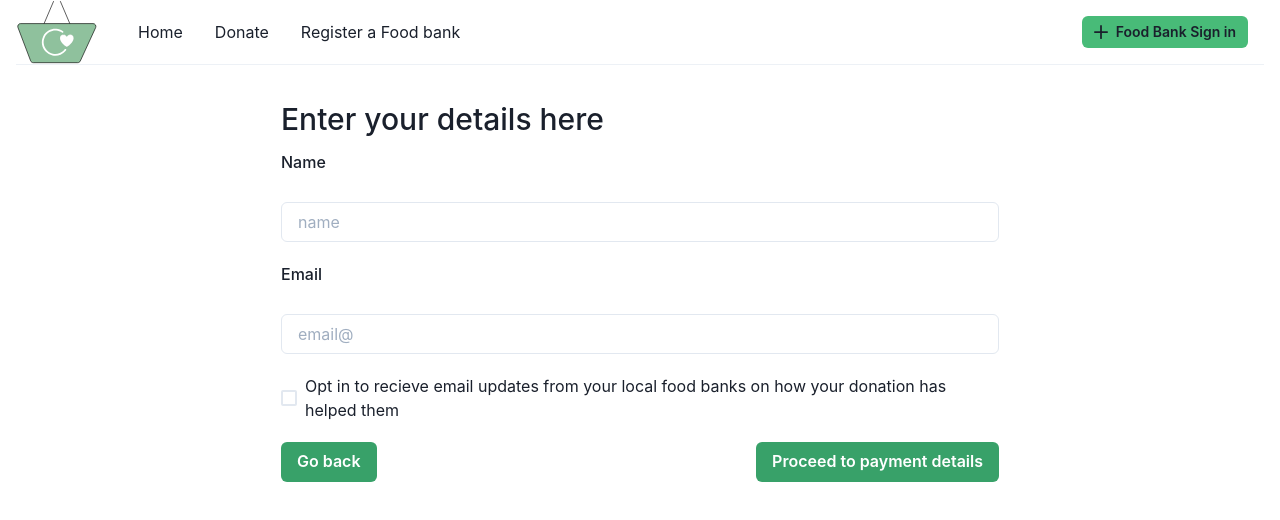
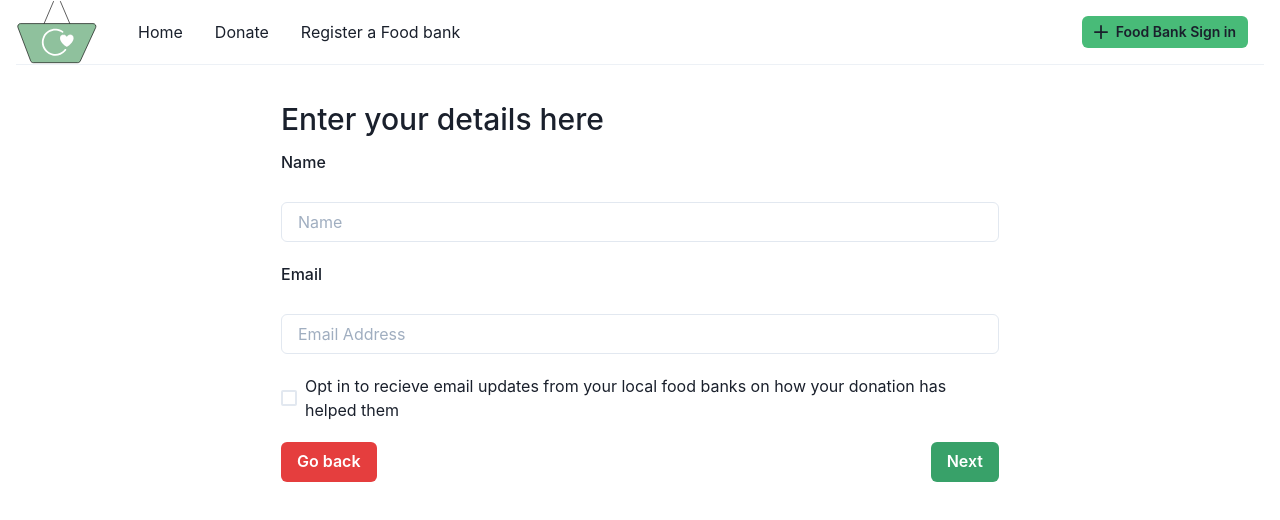
Before and after one commit to azy2k9/fund-my-foodbank, a Next.js app: page /donation in a window 1280 px wide. Shown: the top 520 px of the page. Built offline with nearby package versions, Linux system fonts and the light colour scheme.

Commit message:
move the form into the page

```diff
--- a/pages/components/donationform.tsx
+++ /dev/null
@@ -1,47 +0,0 @@
-import {Button, Checkbox, FormControl, FormLabel, Input} from "@chakra-ui/react";
-import Link from "next/link";
-import {Box, Container, Flex, Spacer} from "@chakra-ui/layout";
-
-export default () => {
-    //TODO const [required, updateRequired] = useState();
-    //TODO const [data, changeData] = useState();
-
-   //TODO const control = useRef(null);
-    const submit = () => {
-        //TODO: updateRequired((currentRequired) => )
-    };
-
-
-    return (
-        <Container maxWidth={750}>
-        <FormControl as={'fieldset'}
-                     display={'flex'}
-                     flexDir={'column'}
-
-                     justifyItems={'between'}
-                     isRequired={false}
-                     mt={8}
-        >
-            <FormLabel as={'legend'} fontSize={30}>Enter your details here</FormLabel>
-            <FormLabel>Name</FormLabel>
-            <Input my={5} required placeholder={'name'}></Input>
-            <FormLabel>Email</FormLabel>
-            <Input my={5} required placeholder={'email@'}></Input>
-            <Checkbox required _highlighted={{color: 'green'}}>Opt in to recieve email updates from your local food banks on how your donation has helped them</Checkbox>
-            <Flex my={5} gap={5}>
-                    <Button colorScheme={'green'}>
-                        <Link href={'/'}>Go back</Link>
-                    </Button>
-                <Spacer/>
-                <Box>
-                    <Button type={'submit'}
-                            colorScheme={'green'}
-                            onClick={submit}>
-                        Proceed to payment details
-                    </Button>
-                </Box>
-            </Flex>
-        </FormControl>
-        </Container>
-    )
-}
--- a/pages/donation.tsx
+++ b/pages/donation.tsx
@@ -1,12 +1,51 @@
-import DonationForm from './components/donationform';
 import { NextPage } from 'next';
+import { Button, Checkbox, FormControl, FormLabel, Input, Select } from '@chakra-ui/react';
+import Link from 'next/link';
+import { Box, Container, Flex, Spacer } from '@chakra-ui/layout';
+import { useRouter } from 'next/router';
 
 const Donation: NextPage = () => {
+    const router = useRouter();
+
     return (
-        <>
-            <DonationForm></DonationForm>
-        </>
-    )
+        <Container maxWidth={750}>
+            <FormControl
+                as={'fieldset'}
+                display={'flex'}
+                flexDir={'column'}
+                justifyItems={'between'}
+                isRequired={false}
+                mt={8}
+            >
+                <FormLabel as={'legend'} fontSize={30}>
+                    Enter your details here
+                </FormLabel>
+                <FormLabel>Name</FormLabel>
+                <Input my={5} required placeholder={'Name'}></Input>
+                <FormLabel>Email</FormLabel>
+                <Input my={5} required placeholder={'Email Address'}></Input>
+                <Checkbox required _highlighted={{ color: 'green' }}>
+                    Opt in to recieve email updates from your local food banks on how your donation
+                    has helped them
+                </Checkbox>
+                <Flex my={5} gap={5}>
+                    <Button colorScheme={'red'}>
+                        <Link href={'/'}>Go back</Link>
+                    </Button>
+                    <Spacer />
+                    <Box>
+                        <Button
+                            type={'submit'}
+                            colorScheme={'green'}
+                            onClick={() => router.push('/donation-amount')}
+                        >
+                            Next
+                        </Button>
+                    </Box>
+                </Flex>
+            </FormControl>
+        </Container>
+    );
 };
 
 export default Donation;
```
